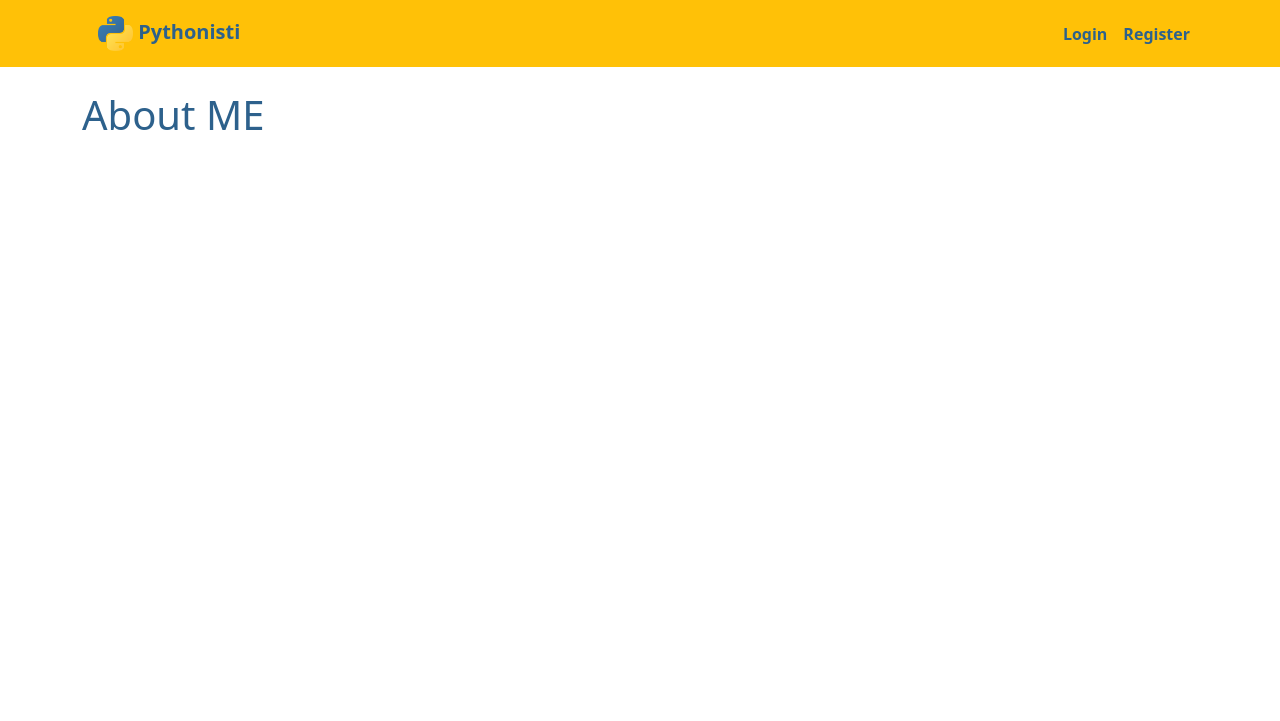
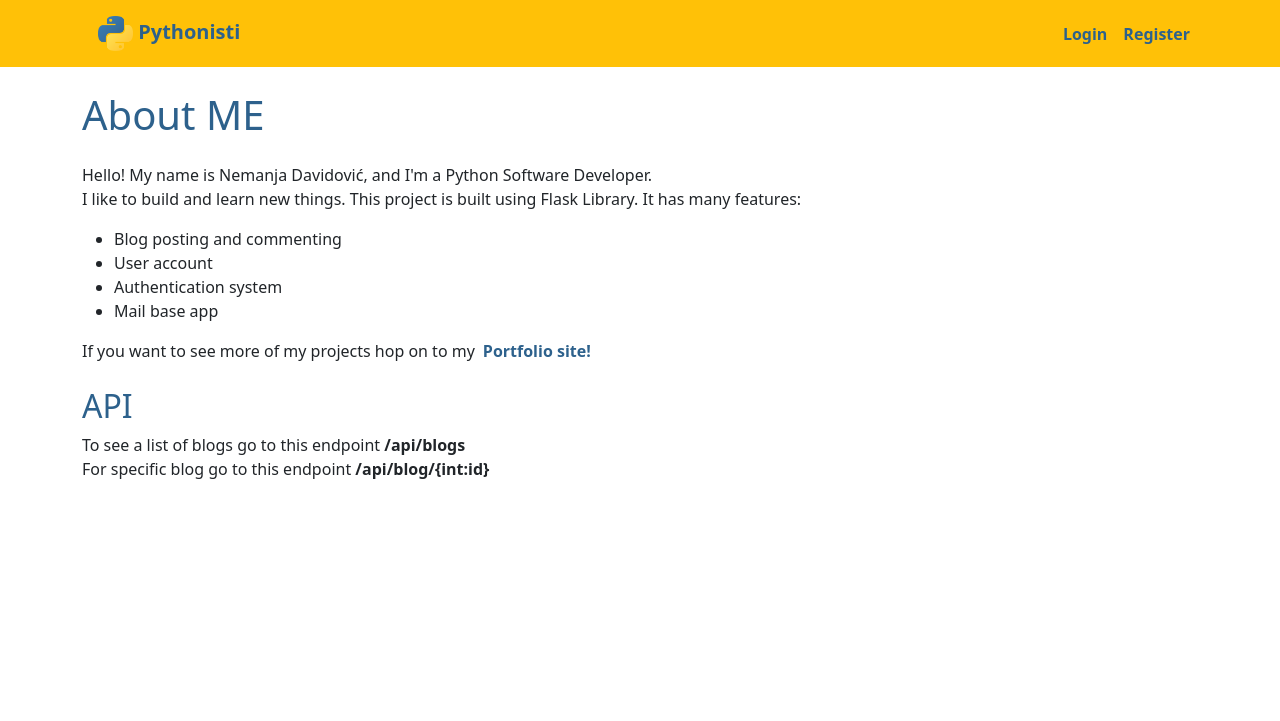
Before and after one commit to 0mnadren/pythonisti_blog, a Flask app: page /info in a window 1280 px wide. Shown: the top 721 px of the page. Run offline with Flask 2, Linux system fonts and the light colour scheme.

Commit message:
gitignore

```diff
--- a/myproject/__init__.py
+++ b/myproject/__init__.py
@@ -5,12 +5,16 @@ from flask_migrate import Migrate
 from flask_login import LoginManager
 from flask_restful import Api
 from flask_jwt import JWT
+from dotenv import load_dotenv
+import os
+
+load_dotenv()
 
 
 login_manager = LoginManager()
 app = Flask(__name__)
 
-app.config['SECRET_KEY'] = 'mysecretkey'
+app.config['SECRET_KEY'] = os.environ.get('SECRET_KEY')
 
 #################################
 ######## DATABASE SETUP #########
--- a/myproject/templates/info.html
+++ b/myproject/templates/info.html
@@ -3,5 +3,20 @@
 {% block content %}
   <div class="jumbotron">
     <h1>About ME</h1>
+    <p>Hello! My name is Nemanja Davidović, and I'm a Python Software Developer.</p>
+    <p class="mb-3">I like to build and learn new things. This project is built using Flask Library. It has many features: </p>
+    <ul>
+      <li>Blog posting and commenting</li>
+      <li>User account</li>
+      <li>Authentication system</li>
+      <li>Mail base app</li>
+    </ul>
+
+    <p>If you want to see more of my projects hop on to my<a class="check_message_link" href="https://nemanjadavidovic.pythonanywhere.com/" target="_blank">Portfolio site!</a></p>
   </div>
+<div class="jumbotron mt-4">
+  <h2 style="color: var(--dark_blue);">API</h2>
+  <p>To see a list of blogs go to this endpoint <strong>/api/blogs</strong></p>
+  <p>For specific blog go to this endpoint <strong>/api/blog/{int:id}</strong></p>
+</div>
 {% endblock %}
```
Also changed, not shown: requirements.txt (added, +42 -0 lines), myproject/data.sqlite, 1 other file.
